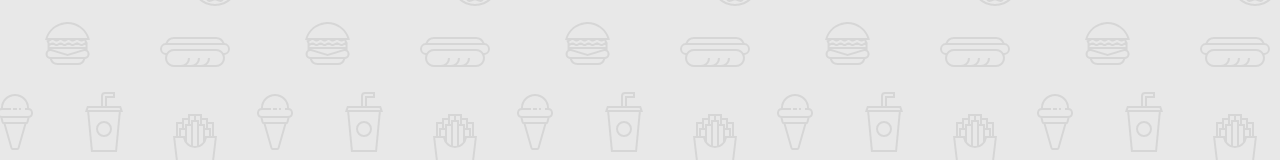
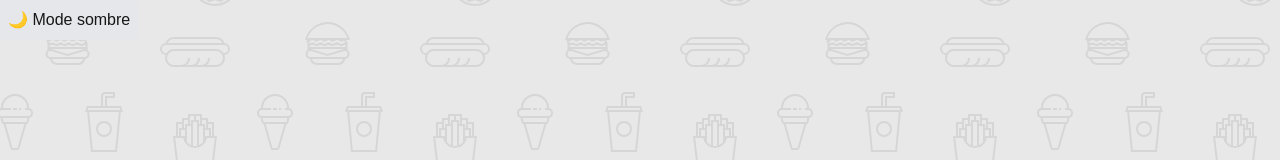
Before and after one commit to Amlac-Eniotna/bringwhat, a Next.js app: page / in a window 1280 px wide. Shown: the top 160 px of the page. Built offline with nearby package versions, Linux system fonts and the light colour scheme.

Commit message:
V0.1 theme swtich

```diff
--- a/app/layout.tsx
+++ b/app/layout.tsx
@@ -1,4 +1,6 @@
+import ThemeSwitch from "@/components/theme-switch";
 import type { Metadata } from "next";
+import { ThemeProvider } from "next-themes";
 import { Nunito_Sans } from "next/font/google";
 import "./globals.css";
 
@@ -20,7 +22,16 @@ export default function RootLayout({
   return (
     <html lang="en">
       <body className={`${nunitoSans.variable} animate-pan antialiased`}>
-        {children}
+        <ThemeProvider attribute="class" defaultTheme="system" enableSystem>
+          <header>
+            {/* Votre en-tête ici */}
+            <nav>
+              {/* Navigation */}
+              <ThemeSwitch /> {/* Bouton pour changer de thème */}
+            </nav>
+          </header>
+          {children}
+        </ThemeProvider>
       </body>
     </html>
   );
--- /dev/null
+++ b/components/theme-switch.tsx
@@ -0,0 +1,27 @@
+"use client";
+
+import { useTheme } from "next-themes";
+import { useEffect, useState } from "react";
+
+const ThemeSwitch = () => {
+  const { theme, setTheme } = useTheme();
+  const [mounted, setMounted] = useState(false);
+
+  // Éviter l'hydratation côté serveur
+  useEffect(() => {
+    setMounted(true);
+  }, []);
+
+  if (!mounted) return null;
+
+  return (
+    <button
+      className="rounded-md bg-gray-200 p-2 dark:bg-gray-800"
+      onClick={() => setTheme(theme === "dark" ? "light" : "dark")}
+    >
+      {theme === "dark" ? "🌞 Mode clair" : "🌙 Mode sombre"}
+    </button>
+  );
+};
+
+export default ThemeSwitch;
--- a/package.json
+++ b/package.json
@@ -10,6 +10,7 @@
   },
   "dependencies": {
     "next": "15.3.0",
+    "next-themes": "^0.4.6",
     "react": "^19.0.0",
     "react-dom": "^19.0.0"
   },
--- /dev/null
+++ b/tailwind.config.js
@@ -0,0 +1,11 @@
+module.exports = {
+  darkMode: "class", // utilise la classe 'dark' pour activer le thème sombre
+  content: [
+    "./pages/**/*.{js,ts,jsx,tsx}",
+    "./components/**/*.{js,ts,jsx,tsx}",
+  ],
+  theme: {
+    extend: {},
+  },
+  plugins: [],
+};
```
Also changed, not shown: 1 other file (tests, documents, lock files or other folders).
